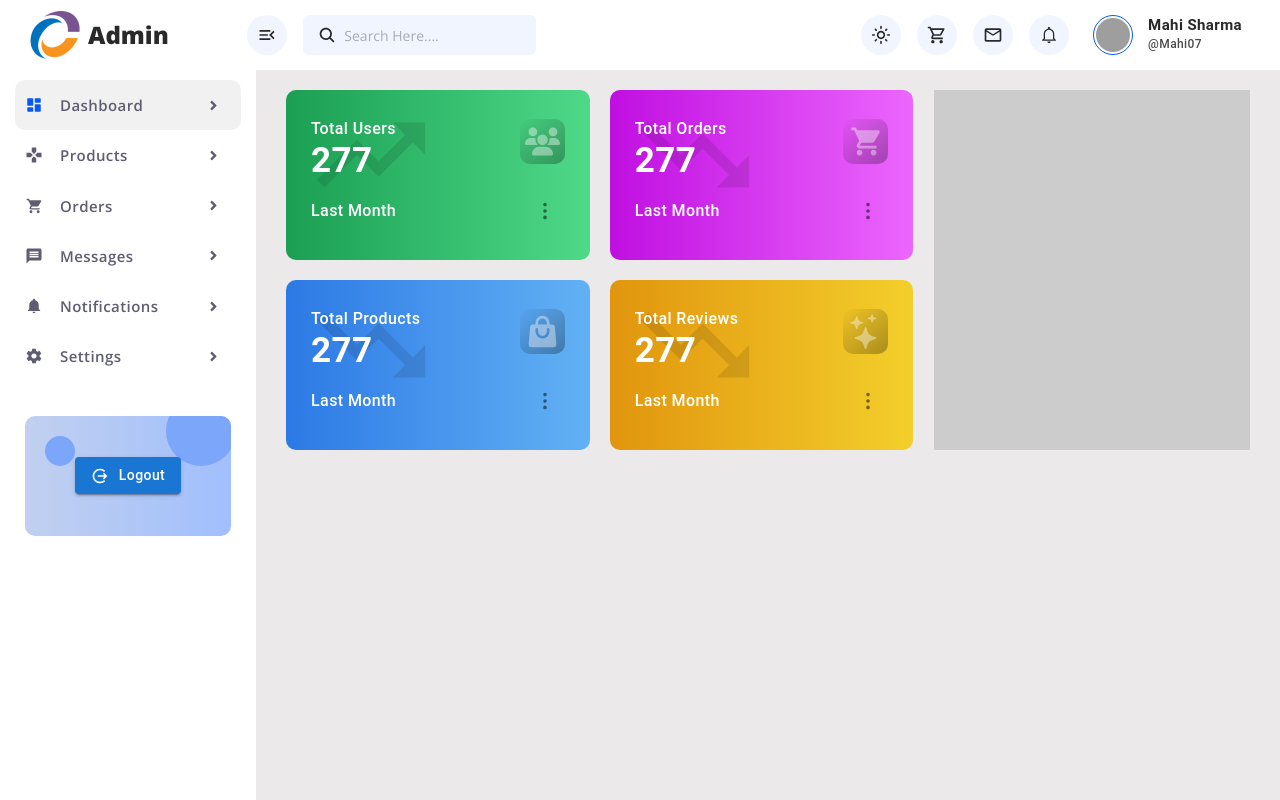
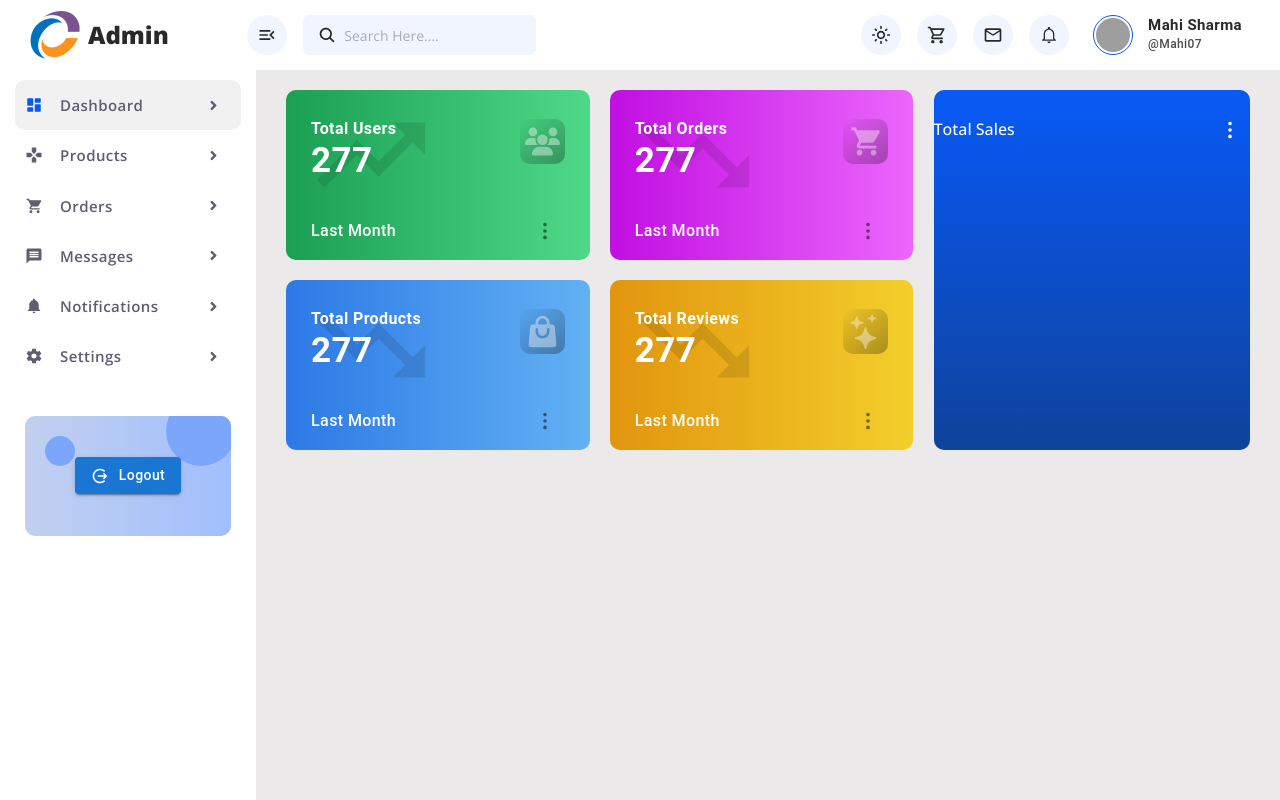
Before and after one commit to Maheshsumb/E-commerce_using_React, a React (Create React App) app in the folder admin/: page /dashboard in a window 1280 px wide. Built offline with nearby package versions, Linux system fonts and the light colour scheme; grey boxes are pictures that could not be loaded.

Commit message:
designed some part of dashboard

```diff
--- a/admin/src/App.css
+++ b/admin/src/App.css
@@ -468,6 +468,7 @@ a:hover {
   flex-direction: column;
   justify-content: space-around;
   text-align: left;
+  color: #fff;
 }
 
 .dashboardBoxWrapperRow .box {
@@ -478,7 +479,7 @@ a:hover {
 
 .dashboardBoxWrapperRow .dashboardBox .col1 h4 {
   font-size: 16px;
-  font-weight: 500;
+  font-weight: 600;
   text-transform: capitalize !important;
 
 }
@@ -530,3 +531,35 @@ a:hover {
   font-weight: bold !important;
 
 }
+
+.dashboardBoxWrapperRow .bottomEle {
+  position: relative;
+  top: 20px;
+}
+
+
+#long-menu .MuiPaper-elevation ul li {
+  color: #292929 !important;
+  opacity: 0.7;
+}
+
+.graphBox {
+  background: linear-gradient(#0859f6, #0f439c) !important;
+  border-radius: 10px;
+}
+
+.graphBox .optionsIcon {
+  font-size: 22px;
+  color: rgba(0, 0, 0, 0.5);
+  cursor: pointer;
+  min-width: 40px !important;
+  width: 40px !important;
+  height: 40px !important;
+  border-radius: 50% !important;
+}
+
+.graphBox .optionsIcon svg {
+  color: #fff !important;
+  font-size: 20 !important;
+  opacity: 1 !important;
+}
--- a/admin/src/pages/Dashboard/components/dashboardBox.js
+++ b/admin/src/pages/Dashboard/components/dashboardBox.js
@@ -2,8 +2,23 @@ import { HiOutlineDotsVertical } from "react-icons/hi";
 import { Button } from "@mui/material";
 import TrendingUpIcon from "@mui/icons-material/TrendingUp";
 import TrendingDownIcon from "@mui/icons-material/TrendingDown";
+import * as React from "react";
+import Menu from "@mui/material/Menu";
+import MenuItem from "@mui/material/MenuItem";
+import { FaHistory } from "react-icons/fa";
 
 const DashboardBox = (props) => {
+  const [anchorEl, setAnchorEl] = React.useState(null);
+  const open = Boolean(anchorEl);
+  const handleClick = (event) => {
+    setAnchorEl(event.currentTarget);
+  };
+  const handleClose = () => {
+    setAnchorEl(null);
+  };
+  const options = ["last day", "last week", "last month", "last year"];
+
+  const ITEM_HEIGHT = 48;
   return (
     <>
       <Button
@@ -30,11 +45,40 @@ const DashboardBox = (props) => {
             {props.icon ? <span className="icon">{props.icon}</span> : ""}
           </div>
         </div>
-        <div className="d-flex align-items-center w-100">
+        <div className="d-flex align-items-center w-100 bottomEle">
           <h6 className="text-white mb-0 mt-0">Last Month</h6>
-          <Button className="ml-auto optionsIcon">
-            <HiOutlineDotsVertical />
-          </Button>
+          <div className="ml-auto">
+            <Button className="ml-auto optionsIcon" onClick={handleClick}>
+              <HiOutlineDotsVertical />
+            </Button>
+            <Menu
+              id="long-menu"
+              anchorEl={anchorEl}
+              open={open}
+              onClose={handleClose}
+              slotProps={{
+                paper: {
+                  style: {
+                    maxHeight: ITEM_HEIGHT * 4.5,
+                    width: "20ch",
+                  },
+                },
+                list: {
+                  "aria-labelledby": "long-button",
+                },
+              }}
+            >
+              {options.map((option) => (
+                <MenuItem
+                  key={option}
+                  selected={option === "Pyxis"}
+                  onClick={handleClose}
+                >
+                  <FaHistory className="mr-2" /> {option}
+                </MenuItem>
+              ))}
+            </Menu>
+          </div>
         </div>
       </Button>
     </>
--- a/admin/src/pages/Dashboard/index.js
+++ b/admin/src/pages/Dashboard/index.js
@@ -3,8 +3,25 @@ import { FaUsers } from "react-icons/fa6";
 import { IoMdCart } from "react-icons/io";
 import { HiMiniShoppingBag } from "react-icons/hi2";
 import { BsStars } from "react-icons/bs";
+import * as React from "react";
+import Menu from "@mui/material/Menu";
+import MenuItem from "@mui/material/MenuItem";
+import { FaHistory } from "react-icons/fa";
+import { HiOutlineDotsVertical } from "react-icons/hi";
+import { Button } from "@mui/material";
 
 const Dashboard = () => {
+  const [anchorEl, setAnchorEl] = React.useState(null);
+  const open = Boolean(anchorEl);
+  const handleClick = (event) => {
+    setAnchorEl(event.currentTarget);
+  };
+  const handleClose = () => {
+    setAnchorEl(null);
+  };
+  const options = ["last day", "last week", "last month", "last year"];
+
+  const ITEM_HEIGHT = 48;
   return (
     <>
       <div className="content-right w-100">
@@ -37,7 +54,43 @@ const Dashboard = () => {
             </div>
           </div>
           <div className="col-md-4 pl-0">
-            <div className="box"></div>
+            <div className="box graphBox">
+              <div className="d-flex align-items-center w-100 bottomEle">
+                <h6 className="text-white mb-0 mt-0">Total Sales</h6>
+                <div className="ml-auto">
+                  <Button className="ml-auto optionsIcon" onClick={handleClick}>
+                    <HiOutlineDotsVertical />
+                  </Button>
+                  <Menu
+                    id="long-menu"
+                    anchorEl={anchorEl}
+                    open={open}
+                    onClose={handleClose}
+                    slotProps={{
+                      paper: {
+                        style: {
+                          maxHeight: ITEM_HEIGHT * 4.5,
+                          width: "20ch",
+                        },
+                      },
+                      list: {
+                        "aria-labelledby": "long-button",
+                      },
+                    }}
+                  >
+                    {options.map((option) => (
+                      <MenuItem
+                        key={option}
+                        selected={option === "Pyxis"}
+                        onClick={handleClose}
+                      >
+                        <FaHistory className="mr-2" /> {option}
+                      </MenuItem>
+                    ))}
+                  </Menu>
+                </div>
+              </div>
+            </div>
           </div>
         </div>
       </div>
```
